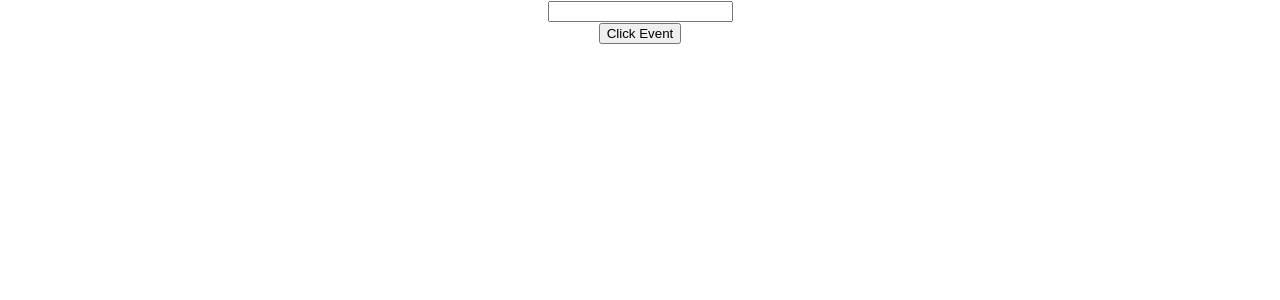
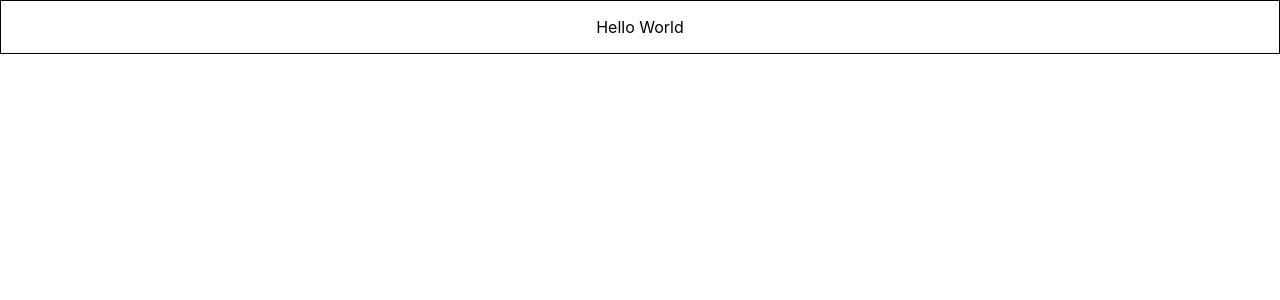
Before and after one commit to sivasaraa/react-typscript, a React (Create React App) app: page / in a window 1280 px wide. Shown: the top 300 px of the page. Built offline with nearby package versions, Linux system fonts and the light colour scheme.

Commit message:
added style props

```diff
--- a/src/App.tsx
+++ b/src/App.tsx
@@ -6,6 +6,7 @@ import { Status } from './Component/Status';
 import { Heading } from './Component/Heading';
 import { Oscar } from './Component/Oscar';
 import { HandleEvent } from './Component/HandleEvent';
+import { Container } from './Component/Container';
 
 function App() {
   return (
@@ -14,7 +15,8 @@ function App() {
       {/* <Status status='success'/> */}
       {/* <Heading>Hello World</Heading> */}
       {/* <Oscar><Heading>Oscar Hero = Leonardo Dicaprio</Heading></Oscar> */}
-      <HandleEvent />
+      {/* <HandleEvent /> */}
+      <Container style={{border: '1px solid black', padding: '1rem'}}/>
     </div>
   );
 }
--- /dev/null
+++ b/src/Component/Container.tsx
@@ -0,0 +1,9 @@
+type styleProps = {
+    style : React.CSSProperties
+}
+
+export const Container = (props: styleProps) => {
+    return (
+        <div style={props.style}>Hello World</div>
+    )
+}
```
